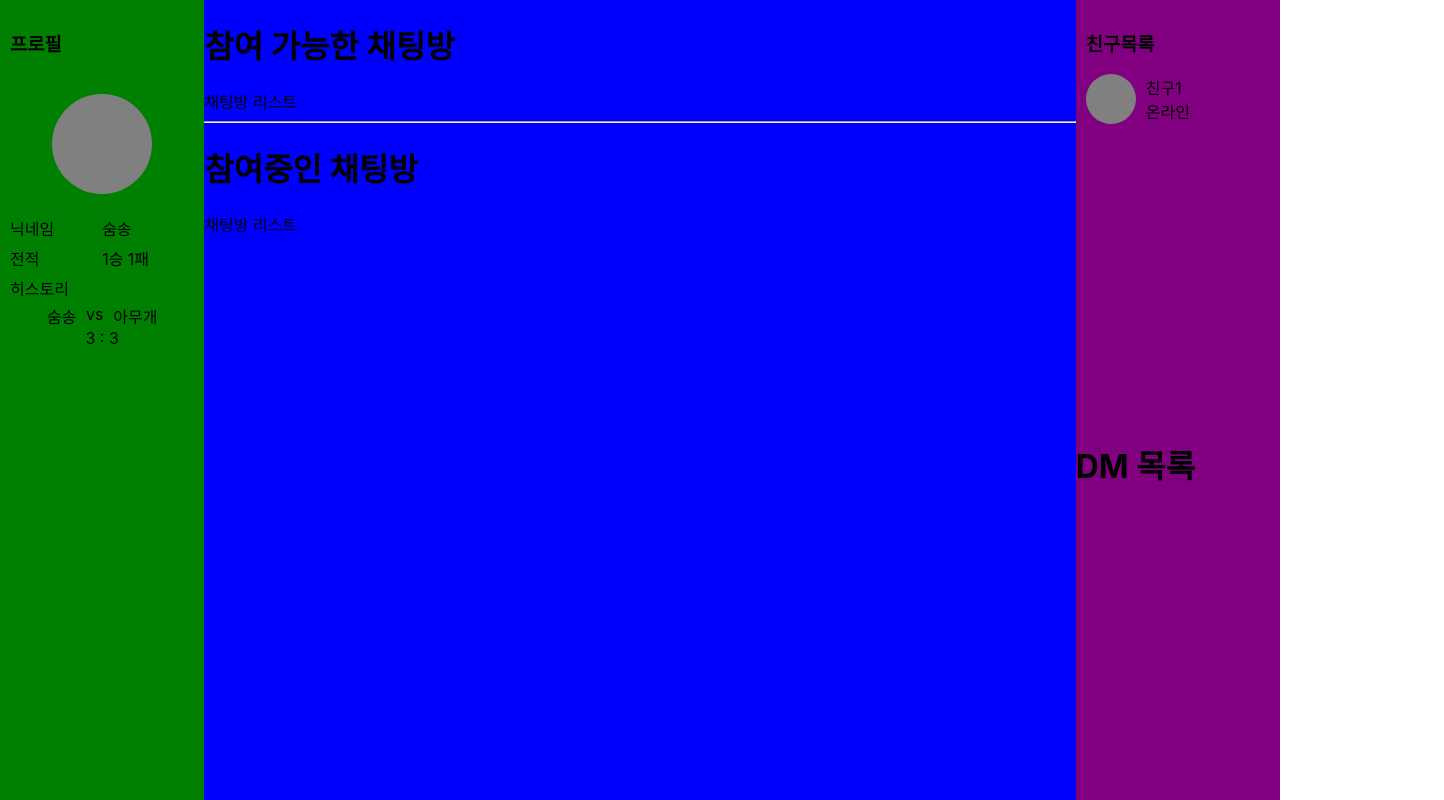
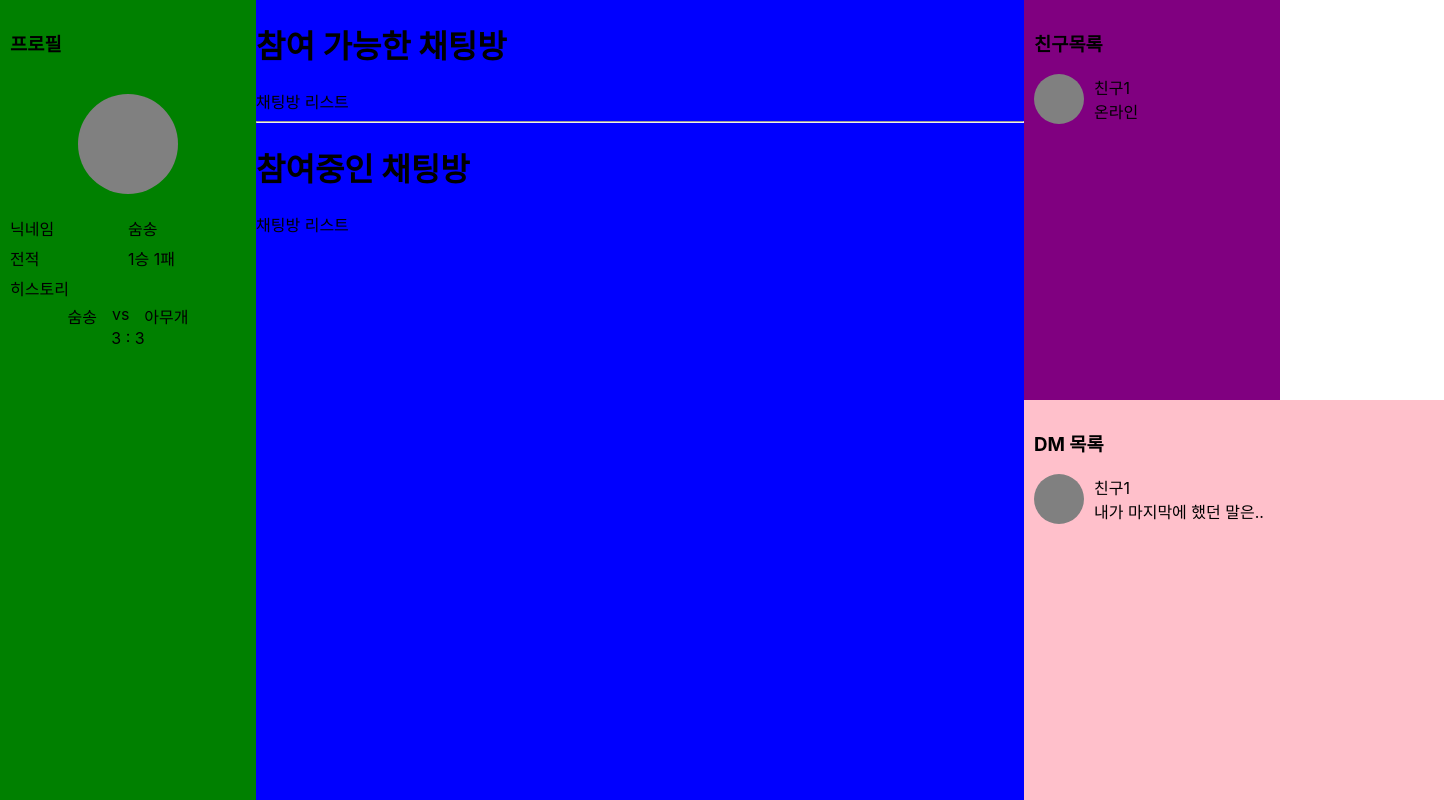
Before and after one commit to sumnii/42-pongpong-FE, a React (Create React App) app: page /list/chat in a window 1280 px wide. Shown: the whole page, 1444 px wide, since content can reach past the window. Built offline with nearby package versions, Linux system fonts and the light colour scheme.

Commit message:
feat: DM목록 레이아웃 구현
#1

```diff
--- a/src/components/dmList/DmList.tsx
+++ b/src/components/dmList/DmList.tsx
@@ -1,5 +1,18 @@
 import React from "react";
+import * as S from "./style";
 
 export default function DmList() {
-  return <h1>DM 목록</h1>;
+  return (
+    <S.dmListLayout>
+      <h3>DM 목록</h3>
+      <S.dmWrapper>
+        <S.tmpImg />
+        <S.textWrapper>
+          친구1
+          <br />
+          내가 마지막에 했던 말은..
+        </S.textWrapper>
+      </S.dmWrapper>
+    </S.dmListLayout>
+  );
 }
--- /dev/null
+++ b/src/components/dmList/style.jsx
@@ -0,0 +1,35 @@
+import styled from "@emotion/styled";
+
+export const dmListLayout = styled.div`
+  display: flex;
+  flex-direction: column;
+
+  height: 50%;
+  max-width: 400px;
+  width: 400px;
+
+  padding: 10px;
+  background-color: pink;
+`;
+
+export const dmWrapper = styled.div`
+  display: flex;
+  align-items: center;
+
+  gap: 10px;
+`;
+
+export const tmpImg = styled.div`
+  width: 50px;
+  height: 50px;
+  border-radius: 100%;
+  background-color: gray;
+`;
+
+export const textWrapper = styled.span`
+  flex: 1;
+  white-space: nowrap;
+  overflow: hidden;
+  text-overflow: ellipsis;
+  word-break: break-all;
+`;
--- a/src/index.css
+++ b/src/index.css
@@ -1,13 +1,14 @@
 body {
   margin: 0;
-  font-family: -apple-system, BlinkMacSystemFont, 'Segoe UI', 'Roboto', 'Oxygen',
-    'Ubuntu', 'Cantarell', 'Fira Sans', 'Droid Sans', 'Helvetica Neue',
+  font-family: -apple-system, BlinkMacSystemFont, "Segoe UI", "Roboto", "Oxygen",
+    "Ubuntu", "Cantarell", "Fira Sans", "Droid Sans", "Helvetica Neue",
     sans-serif;
   -webkit-font-smoothing: antialiased;
   -moz-osx-font-smoothing: grayscale;
+  box-sizing: border-box;
 }
 
 code {
-  font-family: source-code-pro, Menlo, Monaco, Consolas, 'Courier New',
+  font-family: source-code-pro, Menlo, Monaco, Consolas, "Courier New",
     monospace;
 }
--- a/src/style.jsx
+++ b/src/style.jsx
@@ -9,21 +9,21 @@ export const AppLayout = styled.div`
 
 export const LeftSideLayout = styled.div`
   height: 100%;
-  width: 300px;
+  width: 20%;
 
   background-color: green;
 `;
 
 export const CenterLayout = styled.div`
   height: 100%;
-  width: 100%;
+  width: 60%;
 
   background-color: blue;
 `;
 
 export const RightSideLayout = styled.div`
   height: 100%;
-  width: 300px;
+  width: 20%;
 
   display: flex;
   flex-direction: column;
```
